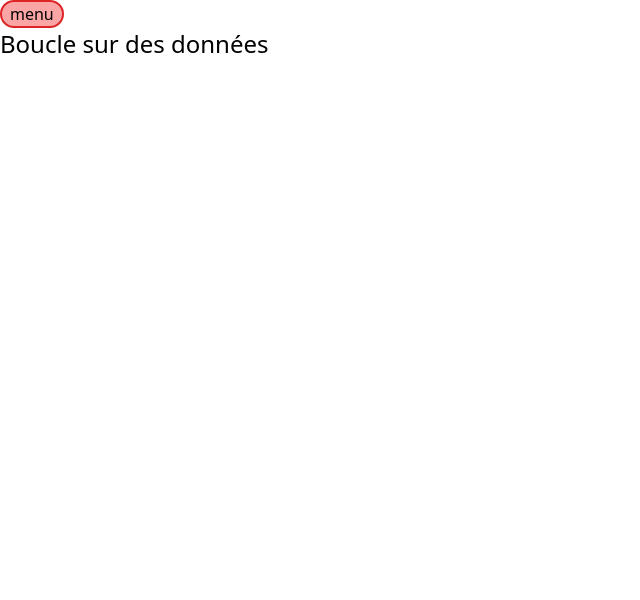
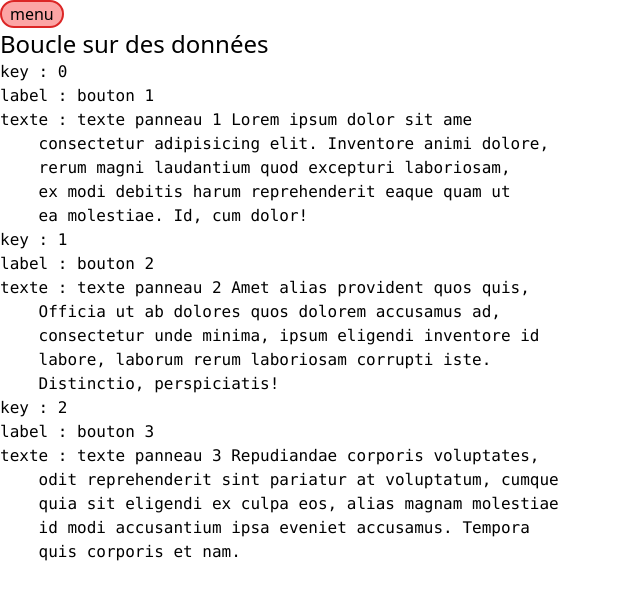
Before and after one commit to MMI-SAE-203/r213-2024-pracht-tp1-Grosjean-Romain, a Vue app: page /boucle in a window 1280 px wide. Shown: the top 600 px of the page, without its empty margins (0-640 px from the left). Built offline with nearby package versions, Linux system fonts and the light colour scheme.

Commit message:
C°13 - Panique

```diff
--- a/src/pages/boucle.vue
+++ b/src/pages/boucle.vue
@@ -7,11 +7,39 @@ onErrorCaptured((err, instance, info) => {
   return true
 })
 const menuIsOpen = ref(false)
+const sectionsData = [
+  {
+    label: 'bouton 1',
+    texte: `texte panneau 1 Lorem ipsum dolor sit ame
+    consectetur adipisicing elit. Inventore animi dolore,
+    rerum magni laudantium quod excepturi laboriosam,
+    ex modi debitis harum reprehenderit eaque quam ut
+    ea molestiae. Id, cum dolor!`
+  },
+  {
+    label: 'bouton 2',
+    texte: `texte panneau 2 Amet alias provident quos quis,
+    Officia ut ab dolores quos dolorem accusamus ad,
+    consectetur unde minima, ipsum eligendi inventore id
+    labore, laborum rerum laboriosam corrupti iste.
+    Distinctio, perspiciatis!`
+  },
+  {
+    label: 'bouton 3',
+    texte: `texte panneau 3 Repudiandae corporis voluptates,
+    odit reprehenderit sint pariatur at voluptatum, cumque
+    quia sit eligendi ex culpa eos, alias magnam molestiae
+    id modi accusantium ipsa eveniet accusamus. Tempora
+    quis corporis et nam.`
+  }
+]
 </script>
 
 <template>
   <h1 class="text-2xl">Boucle sur des données</h1>
-  <section>
-
-  </section>
+  <section v-for="({ label, texte }, key) of sectionsData" :v-key="key">
+  <pre class="font-mono">key : {{ key }}</pre>
+  <pre class="font-mono">label : {{ label }}</pre>
+  <pre class="font-mono">texte : {{ texte }}</pre>
+</section>
 </template>
```
